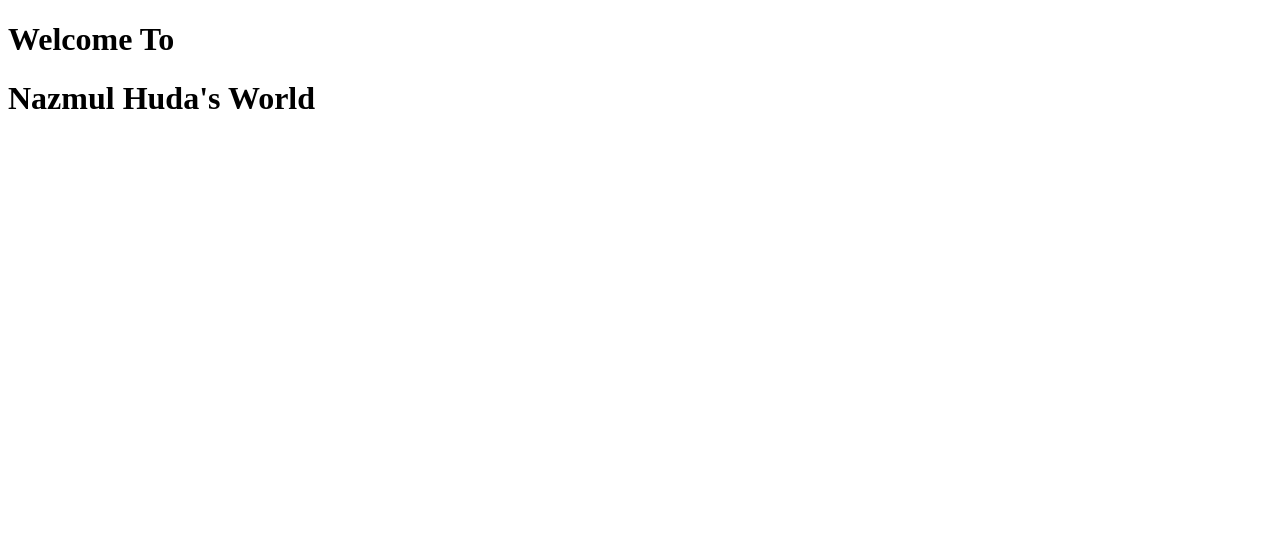
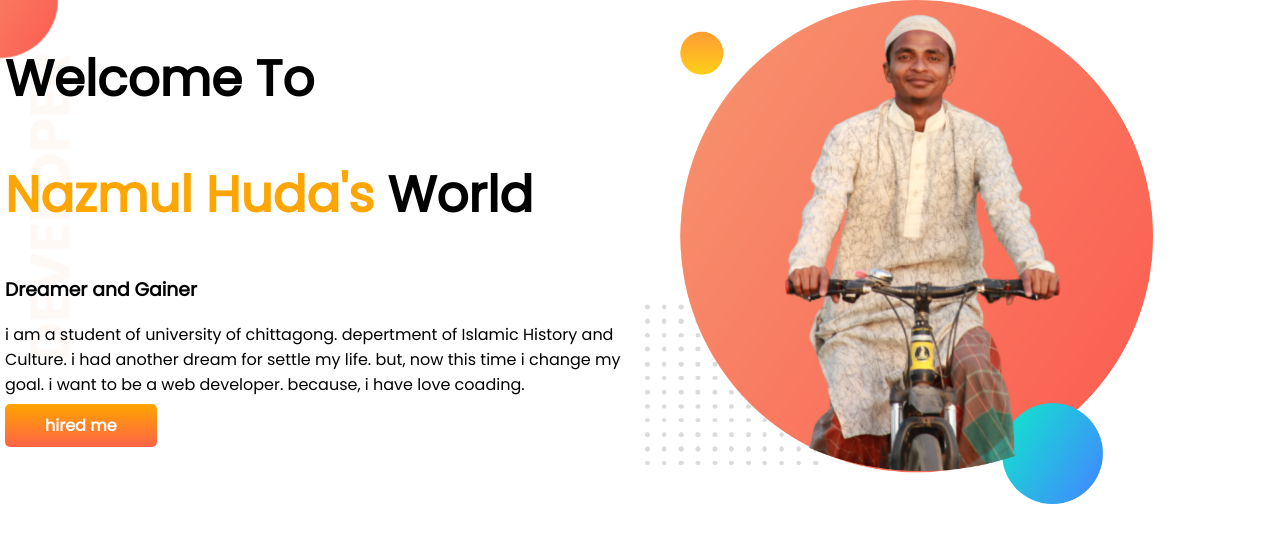
Before and after one commit to nazmulhuda9/second-web, a plain HTML site: page index.html in a window 1280 px wide. Drawn offline with Linux system fonts and the light colour scheme.

Commit message:
top banner added

```diff
--- a/index.html
+++ b/index.html
@@ -1,14 +1,33 @@
 <!DOCTYPE html>
 <html lang="en">
+
 <head>
     <meta charset="UTF-8">
     <meta http-equiv="X-UA-Compatible" content="IE=edge">
     <meta name="viewport" content="width=device-width, initial-scale=1.0">
     <title>second web</title>
+    <link rel="preconnect" href="https://fonts.googleapis.com">
+    <link rel="preconnect" href="https://fonts.gstatic.com" crossorigin>
+    <link href="https://fonts.googleapis.com/css2?family=Poppins&display=swap" rel="stylesheet">
     <link rel="stylesheet" href="style.css">
 </head>
+
 <body>
-    <h1>Welcome To</h1>
-    <h1>Nazmul Huda's World</h1>
+    <section class="top-banner">
+        <div class="half-width">
+            <h1>Welcome To</h1>
+            <h1> <span class="orange-color">Nazmul Huda's</span> World</h1>
+            <h3>Dreamer and Gainer</h3>
+            <p> i am a student of university of chittagong. depertment of Islamic History and Culture. i had another
+                dream for settle my life. but, now this time i change my goal. i want to be a web developer. because, i
+                have love coading.
+            </p>
+            <a class="link-button" target="blank" href="www.google.com">hired me</a>
+        </div>
+        <div class="half-width">
+            <img src="my-bg (2).png" alt="my bg">
+        </div>
+    </section>
 </body>
+
 </html>
--- a/style.css
+++ b/style.css
@@ -0,0 +1,32 @@
+body{
+    font-family: 'Poppins', sans-serif;
+    margin: 0;
+}
+h1{
+    font-size: 50px;
+}
+.orange-color{
+    color: orange;
+}
+section{
+    display: flex;
+}
+.half-width{
+    width: 50%;
+    padding-left: 5px;
+}
+.half-width img{
+    width: 80%;
+}
+.link-button{
+    text-decoration: none;
+    background-image: linear-gradient(orange, tomato);
+    color: white;
+    font-weight: 700;
+    padding: 10px 40px;
+    border-radius: 5px;
+}
+.top-banner{
+    background-image: url(images/top-banner.png);
+    background-repeat: no-repeat;
+}
```
